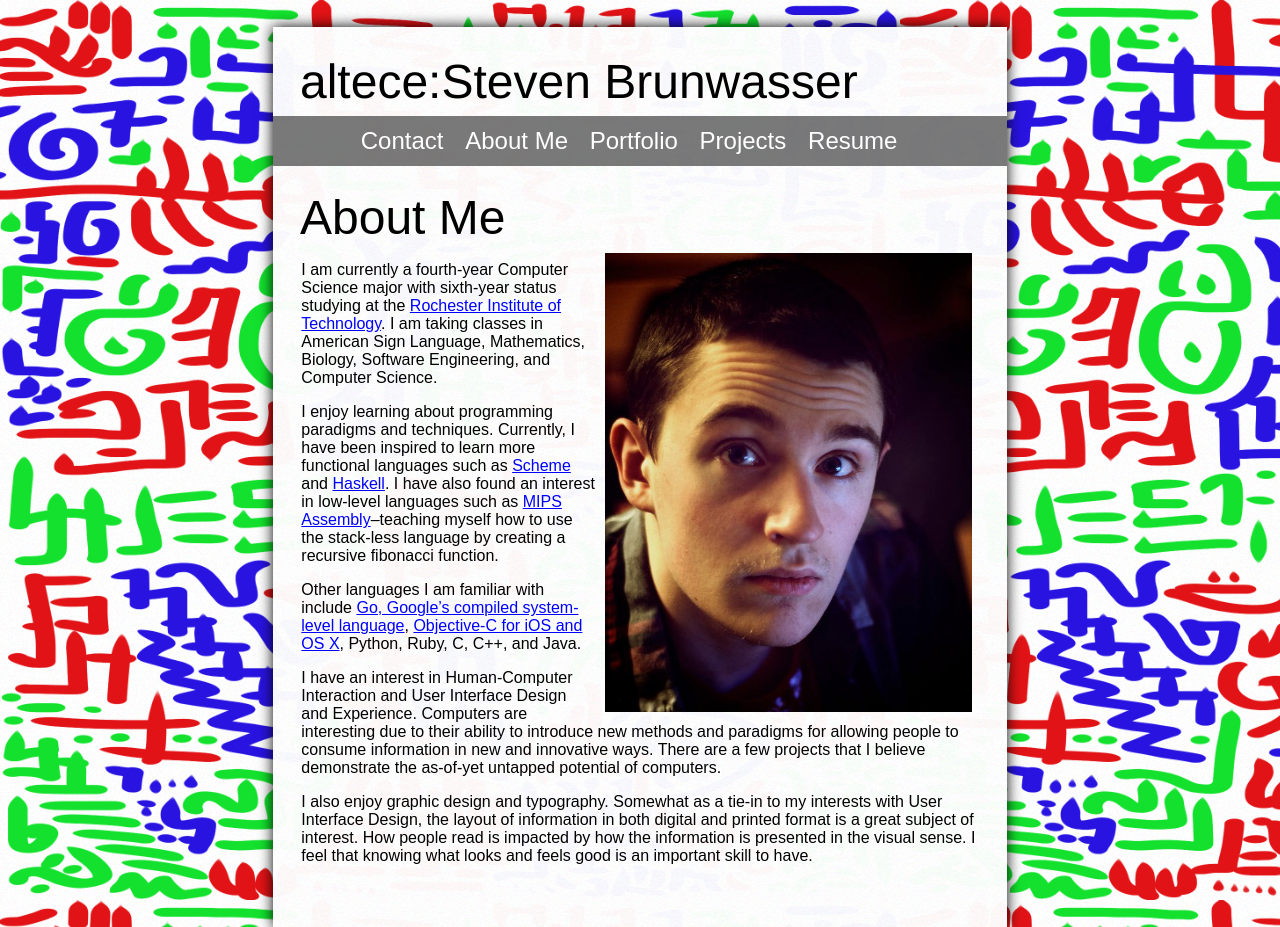
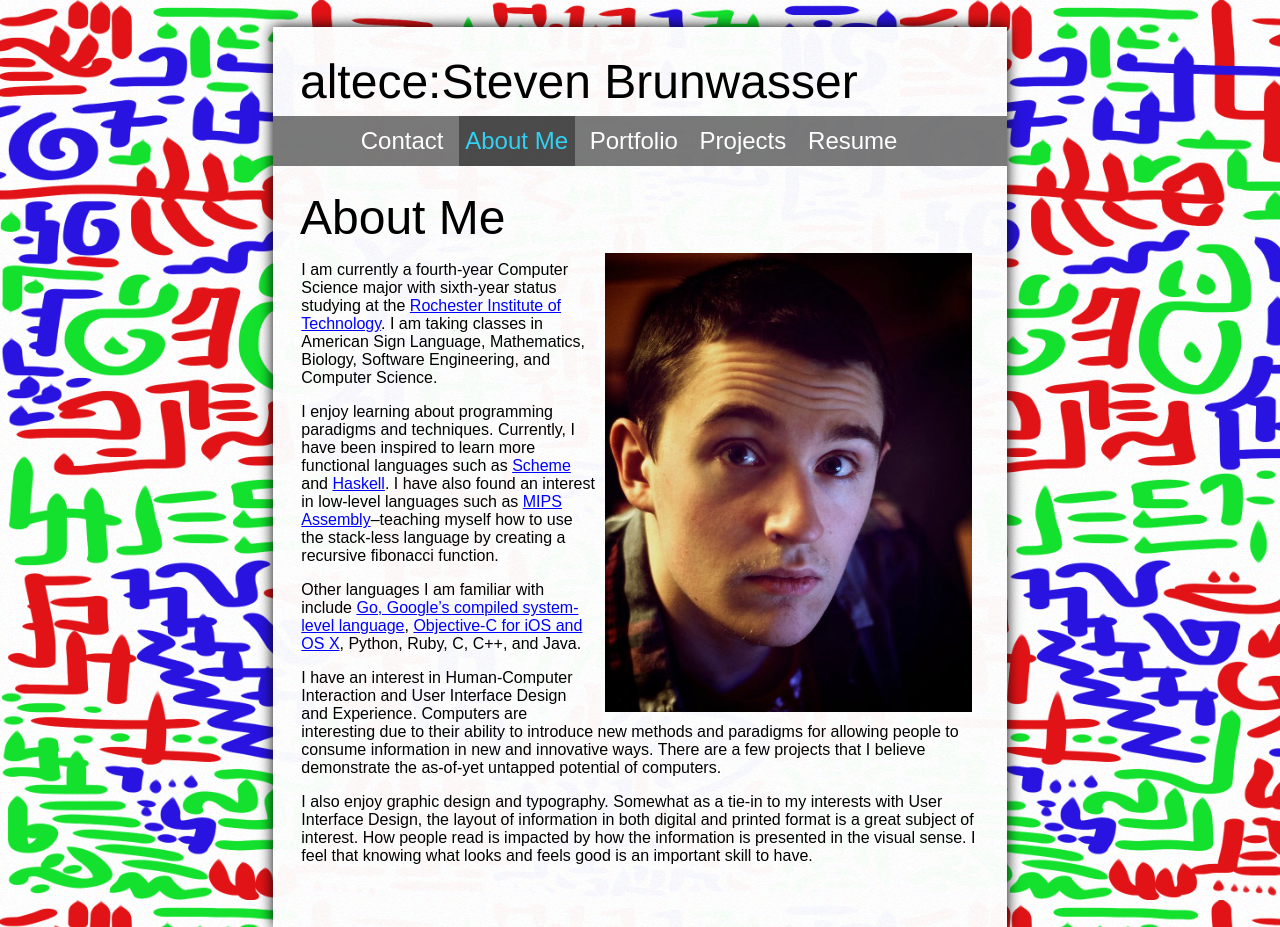
Before and after one commit to libsteve/altece.github.io, a Jekyll site: the page built from index.md, in a window 1280 px wide. Built offline with Jekyll 4.4.1, drawn with Linux system fonts in a browser that asks for light colours; Markdown is read by kramdown in place of the engine named in the settings.

Commit message:
modified the nav bar look

```diff
--- a/_includes/header.html
+++ b/_includes/header.html
@@ -14,8 +14,14 @@
 			</h1>
 		</header>
 		<nav>
-			{% for page in site.pages %}
-				<a class="button" href="{{ page.url }}">{{ page.title }}</a>
-			{% endfor %}
+		{% for p in site.pages %}
+			{% if p.title != "" %}
+				{% if p.title == page.title %}
+					<a class="button button-selected" href="">{{ p.title }}</a>
+				{% else %}
+					<a class="button" href="{{ p.url }}">{{ p.title }}</a>
+				{% endif %}
+			{% endif %}
+		{% endfor %}
 		</nav>
 	</div>
--- a/_includes/style/layout.css
+++ b/_includes/style/layout.css
@@ -142,6 +142,10 @@
     nav a.button {
         background-image: none;
     }
+	nav a.button-selected {
+        background-image: url(img/dark_background.png), url(img/dark_background.png);
+		background-repeat: repeat, repeat;
+    }
 	a.button:hover {
 		background-image: url(img/dark_background.png), url(img/dark_background.png);
 		background-repeat: repeat, repeat;
--- a/_includes/style/text.css
+++ b/_includes/style/text.css
@@ -119,6 +119,7 @@
 
     a {
         color: blue;
+		font-size: inherit;
     }
 
     a.button {
@@ -132,7 +133,7 @@
         color: white;
         font-weight: normal;
     }
-    a.button:hover {
+    a.button:hover, a.button-selected {
         color: #32d1f3;
     }
     nav a.button {
```
